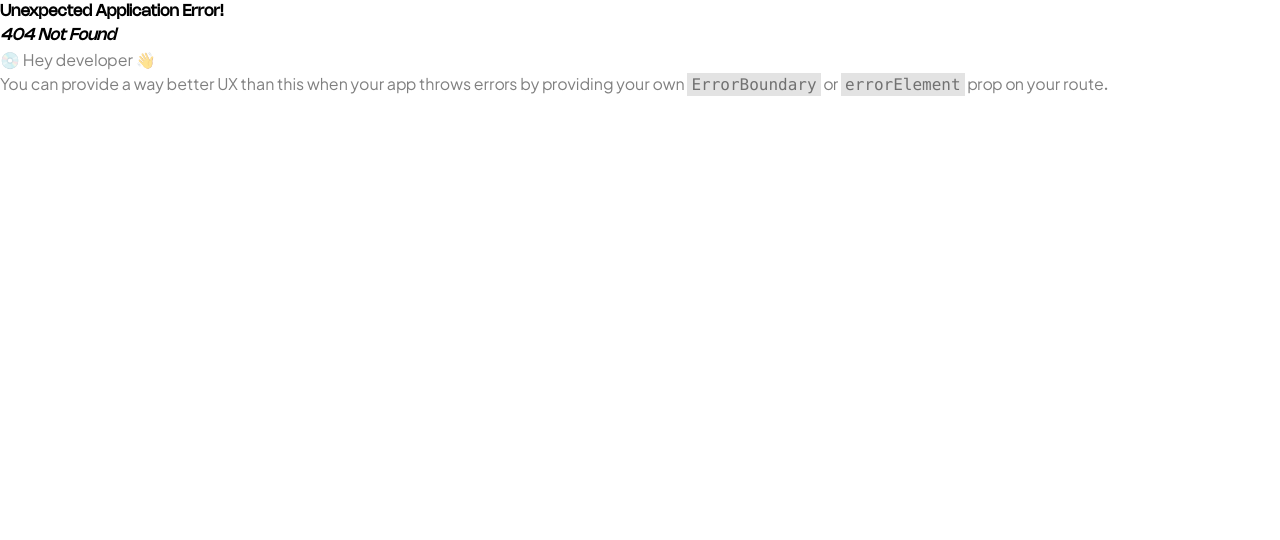
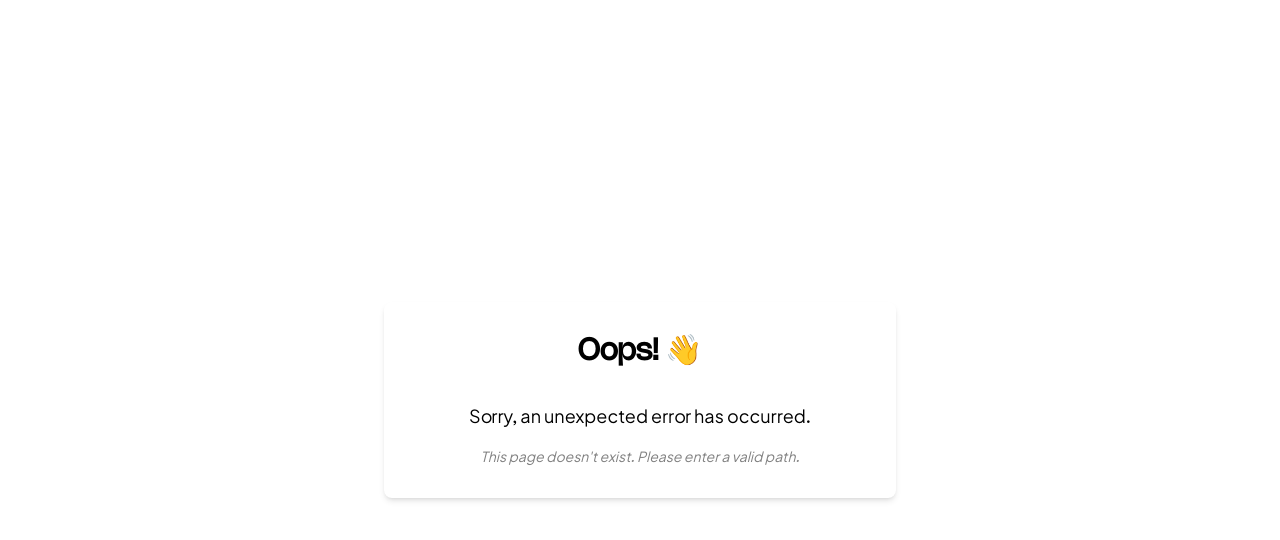
Before and after one commit to RaimaAftab95/outworkx, a React (Vite) app: page /login in a window 1280 px wide. Before the commit this address had no page. Shown: the top 540 px of the page. Built offline with nearby package versions, Linux system fonts and the light colour scheme.

Commit message:
CU-86epjhdbe-errorpage

```diff
--- a/src/Router.jsx
+++ b/src/Router.jsx
@@ -1,6 +1,5 @@
 import { createBrowserRouter, RouterProvider } from 'react-router-dom';
 import { Toaster } from 'react-hot-toast';
-
 import BookingHistory from './pages/BookingHistory';
 import CreateSpace from './pages/CreateSpace';
 import Dashboard from './pages/Dashboard';
@@ -13,6 +12,7 @@ import SpaceDetails from './pages/SpaceDetails';
 import Statistics from './pages/Statistics';
 import PrivacyPolicy from './pages/PrivacyPolicy';
 import TermsAndCondition from './pages/TermsAndCondition';
+import ErrorPage from './pages/ErrorPage';
 
 const router = createBrowserRouter([
   {
@@ -62,6 +62,11 @@ const router = createBrowserRouter([
   {
     path: '/terms-and-conditions',
     element: <TermsAndCondition />
+  },
+  {
+    path: '*',
+    element: <ErrorPage />,
+    errorElement: <ErrorPage />
   }
 ]);
 
--- /dev/null
+++ b/src/pages/ErrorPage.jsx
@@ -0,0 +1,26 @@
+import React from 'react';
+import { useRouteError } from 'react-router-dom';
+
+const ErrorPage = () => {
+  const error = useRouteError();
+  const errorMessage =
+    error?.statusText ||
+    error?.message ||
+    "This page doesn't exist. Please enter a valid path.";
+
+  return (
+    <div className="bg-gray-100 flex min-h-screen items-center justify-center p-4">
+      <div className="w-full max-w-lg rounded-lg bg-white p-8 text-center shadow-md">
+        <h1 className="mb-8 text-3xl font-bold">Oops! 👋</h1>
+        <p className="mb-4 text-lg text-black">
+          Sorry, an unexpected error has occurred.
+        </p>
+        <p className="text-gray-500 text-sm">
+          <i>{errorMessage}</i>
+        </p>
+      </div>
+    </div>
+  );
+};
+
+export default ErrorPage;
```
